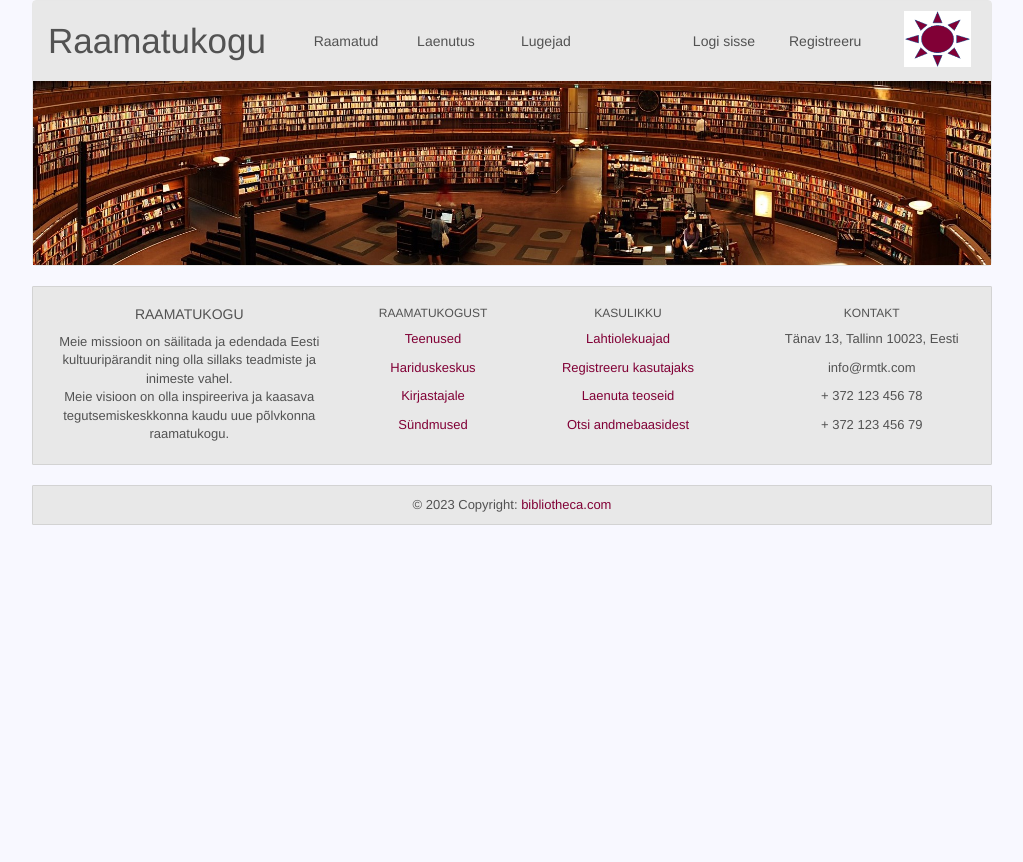
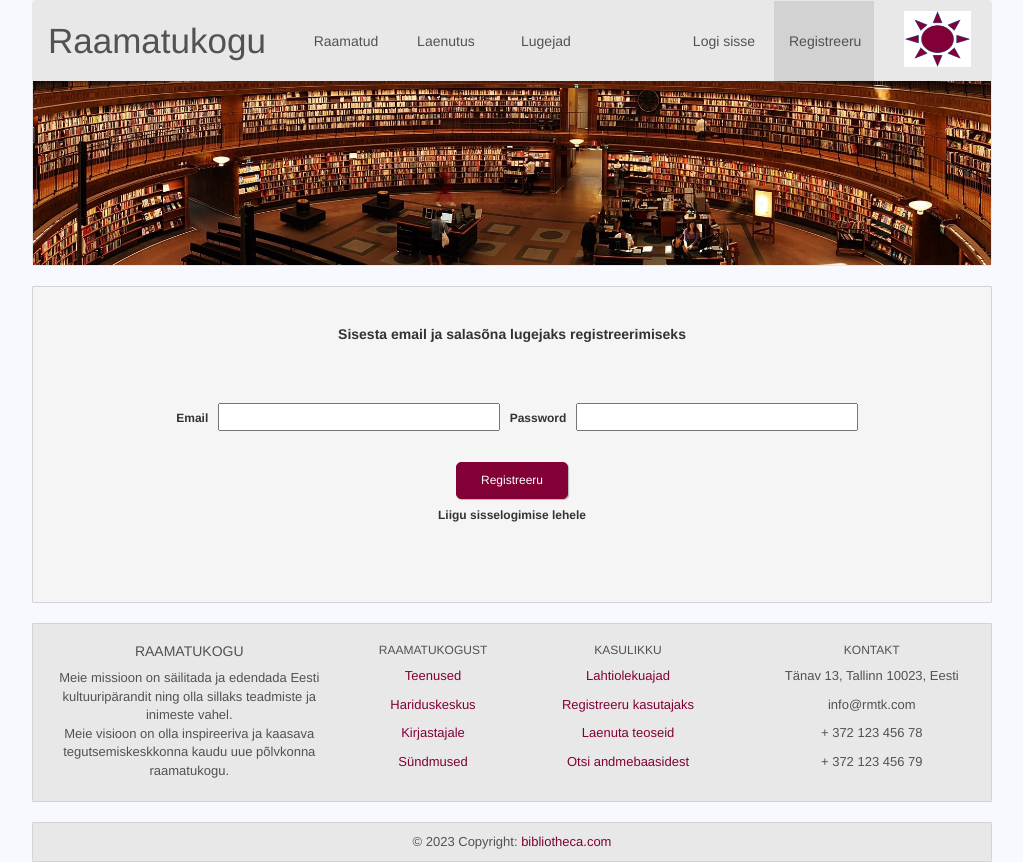
Before and after one commit to kvalge/bibliotheca-angular, an Angular app: page /register in a window 1280 px wide. Before the commit this address led to /. Shown: the top 862 px of the page, without its empty margins (128-1151 px from the left). Before the commit the page ends 800 px from the top, so only its background shows below. Built offline with nearby package versions, Linux system fonts and the light colour scheme.

Commit message:
Created register and login pages w/o functionality yet.

```diff
--- a/src/app/app.module.ts
+++ b/src/app/app.module.ts
@@ -21,6 +21,8 @@ import {FormsModule, ReactiveFormsModule} from "@angular/forms";
 import { LibraryUserEditComponent } from './library-user/library-user-edit/library-user-edit.component';
 import { BookItemComponent } from './books/books/book-item/book-item.component';
 import { BookEditComponent } from './books/books/book-edit/book-edit.component';
+import { LoginComponent } from './login/login.component';
+import { RegisterComponent } from './register/register.component';
 
 @NgModule({
   declarations: [
@@ -36,6 +38,8 @@ import { BookEditComponent } from './books/books/book-edit/book-edit.component';
     LibraryUserEditComponent,
     BookItemComponent,
     BookEditComponent,
+    LoginComponent,
+    RegisterComponent,
   ],
     imports: [
         BrowserModule,
--- a/src/app/layout/header/header.component.html
+++ b/src/app/layout/header/header.component.html
@@ -22,7 +22,7 @@
             Logi sisse</a>
         </li>
         <li routerLinkActive="active">
-          <a routerLink="/login" style="cursor: pointer; color: #525252; padding-top: 30px">
+          <a routerLink="/register" style="cursor: pointer; color: #525252; padding-top: 30px">
             Registreeru</a>
         </li>
         <img class="logo" src="assets/logo.png" alt="logo">
--- /dev/null
+++ b/src/app/login/login.component.css
@@ -0,0 +1,31 @@
+h5 {
+  margin-top: 30px;
+  margin-bottom: 60px;
+  text-align: center;
+  font-weight: bold;
+}
+
+h6 {
+  margin-bottom: 70px;
+  text-align: center;
+  font-weight: bold;
+}
+
+.input-base {
+  margin-top: 30px;
+  text-align: center;
+}
+
+label {
+  margin-right: 10px;
+  margin-left: 10px;
+  font-size: 12px;
+}
+
+input {
+  width: 30%;
+}
+
+button {
+  margin-top: 30px;
+}
--- /dev/null
+++ b/src/app/login/login.component.html
@@ -0,0 +1,12 @@
+<section>
+  <div class="input-base">
+    <h5>Sisesta email ja salasõna sisselogimiseks</h5>
+    <div>
+      <label for="email">Email</label>
+      <input type="email" id="email" name="email">
+      <label for="password">Password</label>
+      <input type="password" id="password" name="password">
+    </div>
+    <button (click)="onLogin()">Sisene</button>
+  </div>
+</section>
--- /dev/null
+++ b/src/app/login/login.component.ts
@@ -0,0 +1,17 @@
+import { Component, OnInit } from '@angular/core';
+
+@Component({
+  selector: 'app-login',
+  templateUrl: './login.component.html',
+  styleUrls: ['./login.component.css']
+})
+export class LoginComponent implements OnInit {
+
+  constructor() { }
+
+  ngOnInit(): void {
+  }
+
+  onLogin(){}
+
+}
--- /dev/null
+++ b/src/app/register/register.component.css
@@ -0,0 +1,31 @@
+h5 {
+  margin-top: 30px;
+  margin-bottom: 60px;
+  text-align: center;
+  font-weight: bold;
+}
+
+h6 {
+  margin-bottom: 70px;
+  text-align: center;
+  font-weight: bold;
+}
+
+.input-base {
+  margin-top: 30px;
+  text-align: center;
+}
+
+label {
+  margin-right: 10px;
+  margin-left: 10px;
+  font-size: 12px;
+}
+
+input {
+  width: 30%;
+}
+
+button {
+  margin-top: 30px;
+}
--- /dev/null
+++ b/src/app/register/register.component.html
@@ -0,0 +1,13 @@
+<section>
+  <div class="input-base">
+    <h5>Sisesta email ja salasõna lugejaks registreerimiseks</h5>
+    <div>
+      <label for="email">Email</label>
+      <input type="email" id="email" name="email">
+      <label for="password">Password</label>
+      <input type="password" id="password" name="password">
+    </div>
+    <button (click)="onRegister()">Registreeru</button>
+    <h6>Liigu sisselogimise lehele</h6>
+  </div>
+</section>
--- /dev/null
+++ b/src/app/register/register.component.ts
@@ -0,0 +1,20 @@
+import { Component, OnInit } from '@angular/core';
+import {Router} from "@angular/router";
+
+@Component({
+  selector: 'app-register',
+  templateUrl: './register.component.html',
+  styleUrls: ['./register.component.css']
+})
+export class RegisterComponent implements OnInit {
+
+  constructor(private router: Router) { }
+
+  ngOnInit(): void {
+  }
+
+  onRegister(){
+    this.router.navigate(['login']);
+  }
+
+}
```
Also changed, not shown: src/app/app-routing.module.ts (+5 -2 lines), 2 other files (tests, documents, lock files or other folders).
